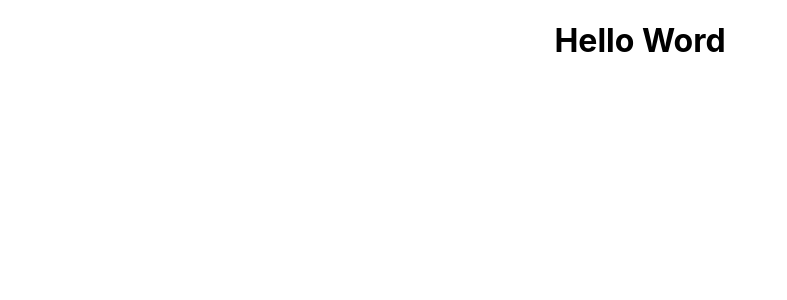
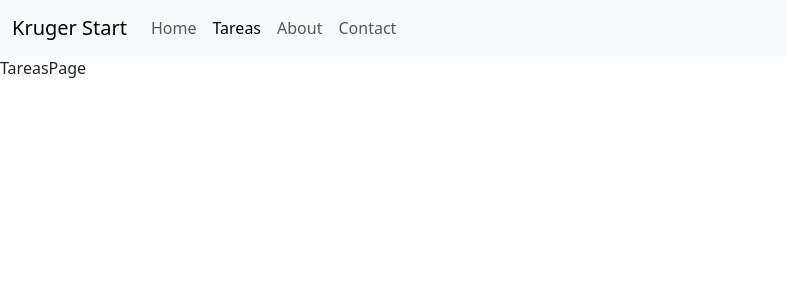
Before and after one commit to LuisRAnrrango/appTareas-Hooks, a React (Create React App) app: page /tareas in a window 1280 px wide. Shown: the top 300 px of the page, without its empty margins (0-787 px from the left). Built offline with nearby package versions, Linux system fonts and the light colour scheme.

Commit message:
Creación de Menú con Boostrap y Route

```diff
--- a/package.json
+++ b/package.json
@@ -6,8 +6,10 @@
     "@testing-library/jest-dom": "^5.16.5",
     "@testing-library/react": "^13.4.0",
     "@testing-library/user-event": "^13.5.0",
+    "bootstrap": "^5.3.0-alpha1",
     "react": "^18.2.0",
     "react-dom": "^18.2.0",
+    "react-router-dom": "^6.6.1",
     "react-scripts": "5.0.1",
     "web-vitals": "^2.1.4"
   },
--- a/src/App.css
+++ b/src/App.css
@@ -1,3 +1,3 @@
-h1 {
-  text-align: center;
+#navbarp {
+  background-color: aqua;
 }
--- a/src/App.js
+++ b/src/App.js
@@ -1,10 +1,24 @@
 import "./App.css";
+import "bootstrap/dist/css/bootstrap.min.css";
+import "bootstrap/dist/js/bootstrap.min.js";
+import { Navbar } from "./components/Navbar";
+import { Router, Routes, Route, BrowserRouter } from "react-router-dom";
+import { Home } from "./pages/Home";
+import { TareasPage } from "./pages/TareasPage";
+import { Contact } from "./pages/Contact";
+import { About } from "./pages/About";
 
 function App() {
   return (
-    <div>
-      <h1>Hello Word</h1>
-    </div>
+    <BrowserRouter>
+      <Navbar></Navbar>
+      <Routes>
+        <Route path="/home" element={<Home />} />
+        <Route path="/tareas" element={<TareasPage />} />
+        <Route path="/about" element={<About />} />
+        <Route path="/contact" element={<Contact />} />
+      </Routes>
+    </BrowserRouter>
   );
 }
 
--- /dev/null
+++ b/src/components/Navbar.js
@@ -0,0 +1,56 @@
+import React from "react";
+import { NavLink } from "react-router-dom";
+import "bootstrap/dist/css/bootstrap.min.css";
+import "bootstrap/dist/js/bootstrap.min.js";
+
+export const Navbar = () => {
+  let activeStyle = {
+    textDecoration: "underline",
+  };
+
+  let activeclassNameName = "underline";
+  return (
+    <nav id="navbarp" className="navbar navbar-expand-lg bg-body-tertiary">
+      <div className="container-fluid">
+        <a className="navbar-brand" href="#">
+          Kruger Start
+        </a>
+        <button
+          className="navbar-toggler"
+          type="button"
+          data-bs-toggle="collapse"
+          data-bs-target="#navbarSupportedContent"
+          aria-controls="navbarSupportedContent"
+          aria-expanded="false"
+          aria-label="Toggle navigation"
+        >
+          <span className="navbar-toggler-icon"></span>
+        </button>
+        <div className="collapse navbar-collapse" id="navbarSupportedContent">
+          <ul className="navbar-nav me-auto mb-2 mb-lg-0">
+            <li className="nav-item">
+              <NavLink to="/home" className="nav-link">
+                Home
+              </NavLink>
+            </li>
+            <li className="nav-item">
+              <NavLink to="/tareas" className="nav-link">
+                Tareas
+              </NavLink>
+            </li>
+            <li className="nav-item">
+              <NavLink to="/about" className="nav-link">
+                About
+              </NavLink>
+            </li>
+            <li className="nav-item">
+              <NavLink to="/contact" className="nav-link">
+                Contact
+              </NavLink>
+            </li>
+          </ul>
+        </div>
+      </div>
+    </nav>
+  );
+};
--- /dev/null
+++ b/src/pages/About.jsx
@@ -0,0 +1,7 @@
+import React from 'react'
+
+export const About = () => {
+  return (
+    <div>About</div>
+  )
+}
--- /dev/null
+++ b/src/pages/Contact.jsx
@@ -0,0 +1,7 @@
+import React from 'react'
+
+export const Contact = () => {
+  return (
+    <div>Contact</div>
+  )
+}
--- /dev/null
+++ b/src/pages/Home.jsx
@@ -0,0 +1,7 @@
+import React from 'react'
+
+export const Home = () => {
+  return (
+    <div>Home</div>
+  )
+}
--- /dev/null
+++ b/src/pages/TareasPage.jsx
@@ -0,0 +1,5 @@
+import React from "react";
+
+export const TareasPage = () => {
+  return <div>TareasPage</div>;
+};
```
Also changed, not shown: src/pages/Footer.jsx (added, +7 -0 lines), 1 other file (tests, documents, lock files or other folders).
